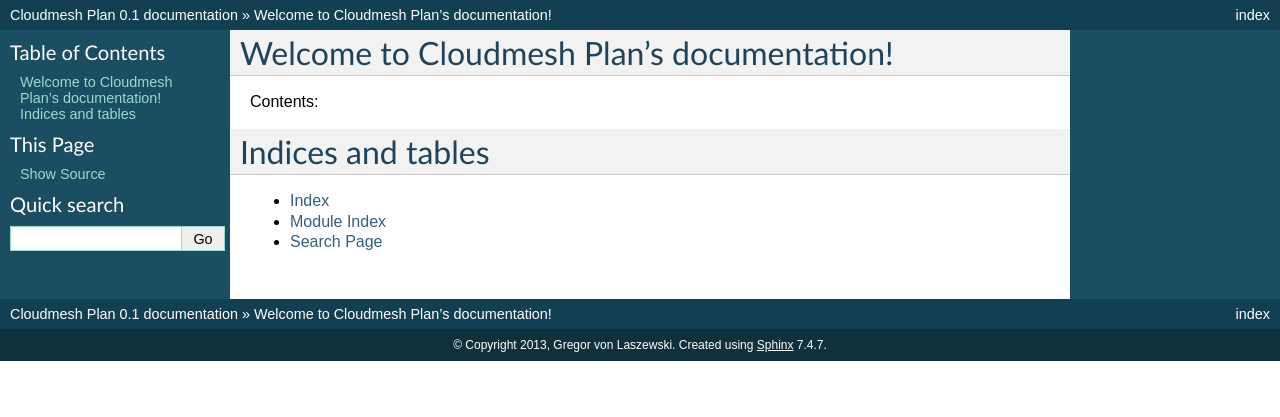
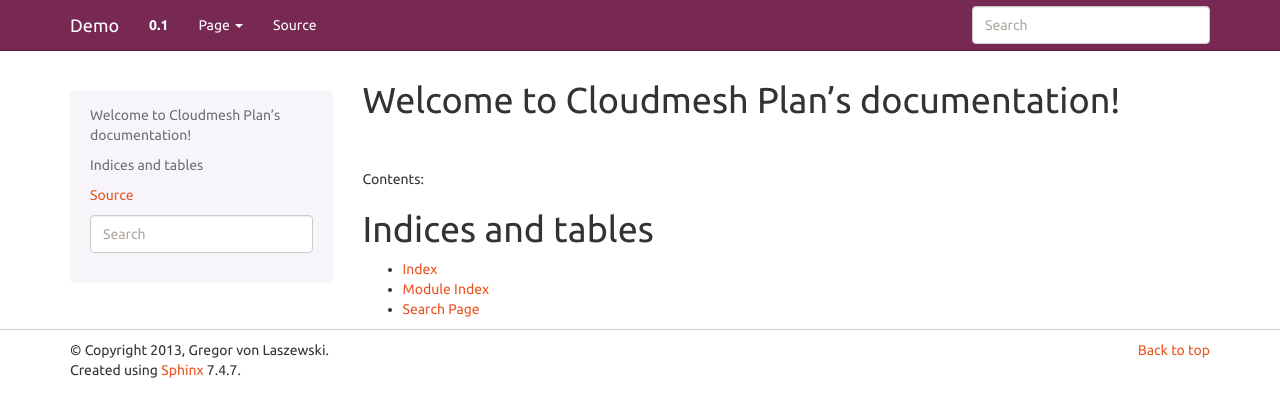
Before and after one commit to cloudmesh-deprecated/fg-plan, a Sphinx documentation site: the page built from doc/source/index.rst, in a window 1280 px wide. Shown: the top 417 px of the page. Built offline with Sphinx 7.4.7, drawn with Linux system fonts in a browser that asks for light colours; formulas are drawn with MathJax 3.

Commit message:
bootstrap layout

```diff
--- a/doc/source/conf.py
+++ b/doc/source/conf.py
@@ -12,6 +12,7 @@
 # serve to show the default.
 
 import sys, os
+import sphinx_bootstrap_theme
 
 # If extensions (or modules to document with autodoc) are in another directory,
 # add these directories to sys.path here. If the directory is relative to the
@@ -94,15 +95,60 @@
 
 # The theme to use for HTML and HTML Help pages.  See the documentation for
 # a list of builtin themes.
-html_theme = 'default'
+#html_theme = 'default'
+html_theme = 'bootstrap'
+
+
 
 # Theme options are theme-specific and customize the look and feel of a theme
 # further.  For a list of options available for each theme, see the
 # documentation.
 #html_theme_options = {}
+html_theme_options = {
+    # Navigation bar title. (Default: ``project`` value)
+    'navbar_title': "Demo",
+
+    # Tab name for entire site. (Default: "Site")
+    'navbar_site_name': "Site",
+
+    # Global TOC depth for "site" navbar tab. (Default: 1)
+    # Switching to -1 shows all levels.
+    'globaltoc_depth': 2,
+
+    # Include hidden TOCs in Site navbar?
+    #
+    # Note: If this is "false", you cannot have mixed ``:hidden:`` and
+    # non-hidden ``toctree`` directives in the same page, or else the build
+    # will break.
+    #
+    # Values: "true" (default) or "false"
+    'globaltoc_includehidden': "true",
+
+    # HTML navbar class (Default: "navbar") to attach to <div> element.
+    # For black navbar, do "navbar navbar-inverse"
+    'navbar_class': "navbar navbar-inverse",
+
+    # Fix navigation bar to top of page?
+    # Values: "true" (default) or "false"
+    'navbar_fixed_top': "true",
+
+    # Location of link to source.
+    # Options are "nav" (default), "footer" or anything else to exclude.
+    'source_link_position': "nav",
+
+    # Bootswatch (http://bootswatch.com/) theme.
+    #
+    # Options are nothing with "" (default) or the name of a valid theme
+    # such as "amelia" or "cosmo".
+    #
+    # Note that this is served off CDN, so won't be available offline.
+    'bootswatch_theme': "united",
+}
+
 
 # Add any paths that contain custom themes here, relative to this directory.
 #html_theme_path = []
+html_theme_path = sphinx_bootstrap_theme.get_html_theme_path()
 
 # The name for this set of Sphinx documents.  If None, it defaults to
 # "<project> v<release> documentation".
```
